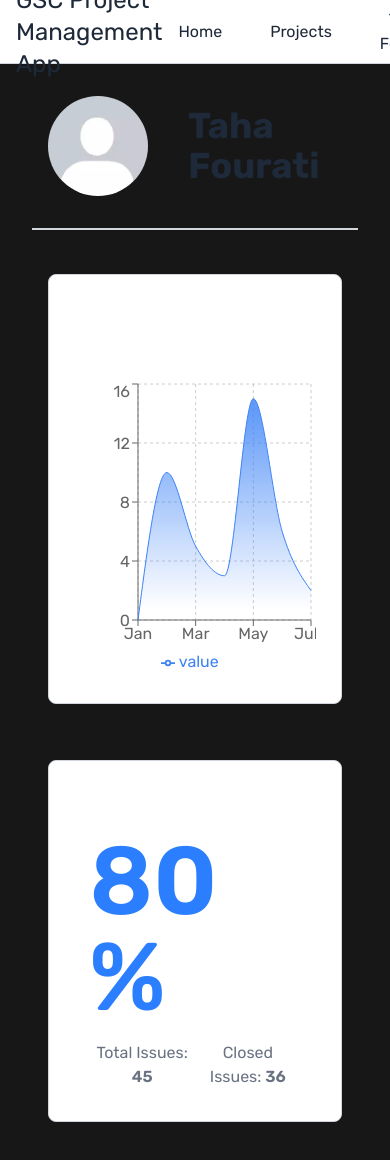
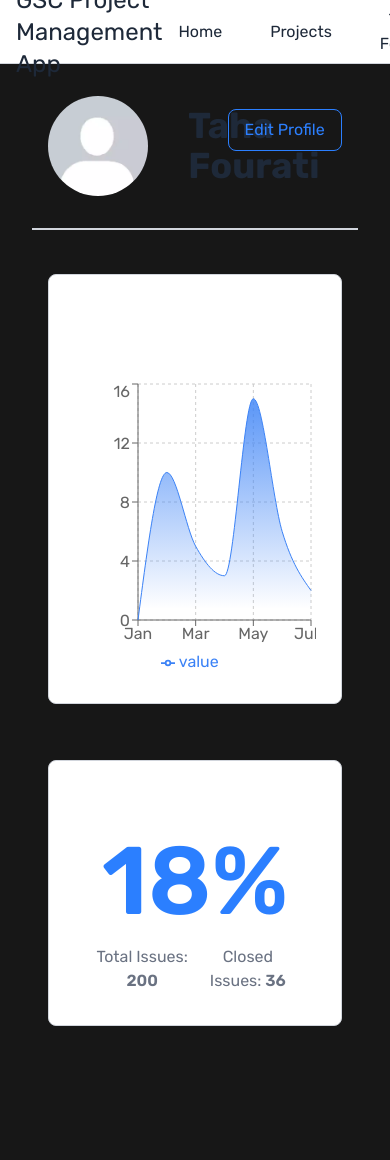
Before and after one commit to med-taha-fourati/gsc-project-management-app, a Next.js app: page /profile/taha in a window 390 px wide. Shown: the top 1160 px of the page. After the commit the page ends 1070 px from the top, so only its background shows below. Built offline with nearby package versions, Linux system fonts and the light colour scheme.

Commit message:
some responsiveness as well as profile page

```diff
--- a/src/app/page.js
+++ b/src/app/page.js
@@ -7,16 +7,8 @@ export default function Home() {
     <Navbar profileName={"Taha Fourati"}/>
     <div className="flex flex-col items-center justify-center w-full mt-[6rem] p-[2rem] overflow-scroll text-center">
       <h1 className="text-4xl font-bold text-gray-800 mb-4">Welcome to GSC Project Management App</h1>
-      <p className="text-lg text-gray-600 mb-8">Manage your projects efficiently and effectively.</p>
+      <p className="text-lg text-gray-600 mb-8">All in one solution for project tracking using Git as well as Jira for Scrum integration</p>
 
-    </div>
-
-    <div className="flex flex-col items-center justify-center w-full">
-      <Card />
-      <Card />
-      <Card />
-      <Card />
-      <Card />
     </div>
     </>
   );
--- a/src/app/profile/[name]/_components/IssuePercentageCard.jsx
+++ b/src/app/profile/[name]/_components/IssuePercentageCard.jsx
@@ -1,22 +1,46 @@
+"use client";
+
 import React from 'react'
 
-const IssuePercentageCard = () => {
+const IssuePercentageCard = ({totalIssues, closedIssues}) => {
+    const v_totalIssues = totalIssues || 45;
+    const v_closedIssues = closedIssues || 36;
   return (
+    <>
     <div className="bg-white rounded-lg border border-gray-300 p-6 my-3 w-full max-w-9/10 hover:shadow-xl transition-shadow duration-300">
         <h2 className="text-2xl font-bold mb-4">Issue Tracker</h2>
         <div className='flex justify-center items-center mx-4 my-4'>
-            <p className="text-blue-500 text-8xl font-semibold">{Math.round((36 / 45) * 100)} %</p>
+            <p className={`text-blue-500 text-8xl font-semibold animate-[counter_2s_ease-out_forwards] [counter-set:_num_var(--num)] before:content-[counter(num)]`}>%</p>
         </div>
 
         <div className="flex justify-between items-center text-center mx-4 my-2">
             <div className="w-1/2">
-                <p className="text-gray-500">Total Issues: <span className="font-semibold">45</span></p>
+                <p className="text-gray-500">Total Issues: <span className="font-semibold">{v_totalIssues}</span></p>
             </div>
             <div className="w-1/2">
-                <p className="text-gray-500">Closed Issues: <span className="font-semibold">36</span></p>
+                <p className="text-gray-500">Closed Issues: <span className="font-semibold">{v_closedIssues}</span></p>
             </div>
         </div>
     </div>
+    <style jsx>{`
+        @property --num {
+            syntax: "<integer>";
+            initial-value: 0;
+            inherits: false;
+        }
+
+
+        @keyframes counter {
+            from {
+                --num: 0;
+            }
+            to {
+                --num: ${Math.round((v_closedIssues / v_totalIssues) * 100)};
+            }
+        }
+    `}</style>
+
+    </>
   )
 }
 
--- a/src/app/profile/[name]/page.js
+++ b/src/app/profile/[name]/page.js
@@ -9,17 +9,24 @@ const profile = () => {
   return (
     <>
         <Navbar profileName={"Taha Fourati"} />
+
         <div className="flex flex-col items-center justify-center w-full mt-[4rem] p-[2rem] overflow-scroll">
-            <div className="flex justify-left items-center w-full max-w-9/10 mb-8">
-                <Image src={DefaultProfile} alt="Profile" width={100} height={100} className="rounded-full mr-4" />
-                <h1 className="text-4xl font-bold text-gray-800 ml-6">Taha Fourati</h1>
+            <div className="flex flex-row items-center justify-between w-full max-w-9/10 mb-8">
+              <div className="flex justify-left items-center w-full max-w-9/10">
+                  <Image src={DefaultProfile} alt="Profile" width={100} height={100} className="rounded-full mr-4" />
+                  <h1 className="text-4xl font-bold text-gray-800 ml-6">Taha Fourati</h1>
+              </div>
+
+              <div className="flex justify-end items-center w-full max-w-9/10 mb-8">
+                  <button className="bg-transparent border border-blue-500 text-blue-500 px-4 py-2 rounded-lg hover:text-white hover:bg-blue-600 transition duration-300">Edit Profile</button>
+              </div>
             </div>
 
             <hr className="w-full border border-gray-300"/>
 
             <div className="flex flex-col items-center w-full mt-8 md:flex-row md:justify-between md:items-start gap-8 md:max-w-9/10">
                 <Graph />
-                <IssuePercentageCard />
+                <IssuePercentageCard totalIssues={200} closedIssues={36}/>
             </div>
         </div>
     </>
--- a/src/app/projects/[id]/_components/Cards/IssueCard.jsx
+++ b/src/app/projects/[id]/_components/Cards/IssueCard.jsx
@@ -1,6 +1,8 @@
 "use client";
 
 import React, {useState} from 'react'
+import Image from 'next/image';
+import ProfileTemplate from '../../../../../../public/profile.webp';
 
 const IssueCard = ({title, description, open}) => {
     const [isOpen, setIsOpen] = useState(open);
@@ -16,12 +18,26 @@ const IssueCard = ({title, description, open}) => {
             )}
             </div>
             <p className="text-gray-500 mb-4">{description ?? "Description"}</p>
+            <div>
+              <div className="flex items-center justify-start mb-3">
+                <Image src={ProfileTemplate} alt="Profile" width={30} height={30} className="rounded-full inline-block mr-2" /><span>Lorem ipsum dolor sit amet, consectetur adipiscing elit, sed do eiusmod tempor incididunt ut labore et dolore magna aliqua. Ut enim ad minim veniam, quis nostrud exercitation ullamco laboris nisi ut aliquip ex ea commodo consequat. Duis aute irure dolor in reprehenderit in voluptate velit esse cillum dolore eu fugiat nulla pariatur. Excepteur sint occaecat cupidatat non proident, sunt in culpa qui officia deserunt mollit anim id est laborum.</span>
+              </div>
+              <div className="flex items-center justify-start mb-3">
+                <Image src={ProfileTemplate} alt="Profile" width={30} height={30} className="rounded-full inline-block mr-2" /><span>lorem ipsum</span>
+              </div>
+              <div className="flex items-center justify-start mb-3">
+                <Image src={ProfileTemplate} alt="Profile" width={30} height={30} className="rounded-full inline-block mr-2" /><span>lorem ipsum</span>
+              </div>
+            </div>
             <textarea className="w-full h-24 p-2 border border-gray-300 rounded-lg focus:outline-none focus:ring-2 focus:ring-blue-500" placeholder="Add a comment..."></textarea>
             <div className="flex justify-between items-center mt-4">
-            <div className="flex space-x-2">
-              <button className="bg-blue-500 text-white px-4 py-2 rounded-lg hover:bg-blue-600 transition duration-300">Comment</button>
-              <button className="bg-white text-gray-500 border border-gray-500 px-4 py-2 rounded-lg hover:bg-gray-600 hover:text-white transition duration-300">Comment And Close</button>
-            </div>
+              {open ? (<div className="flex space-x-2">
+                <button className="bg-blue-500 text-white px-4 py-2 rounded-lg hover:bg-blue-600 transition duration-300">Comment</button>
+                <button className="bg-white text-gray-500 border border-gray-500 px-4 py-2 rounded-lg hover:bg-gray-600 hover:text-white transition duration-300">Comment And Close</button>
+              </div>) : (<div>
+                <button className="bg-green-800 text-white px-4 py-2 rounded-lg hover:cursor-not-allowed" disabled>Issue Closed</button>
+              </div>)
+              }
 
               <div className="text-gray-500">
                 <p>Created by: <span className="font-semibold">Taha Fourati</span></p>
--- /dev/null
+++ b/src/app/projects/page.js
@@ -0,0 +1,23 @@
+import Navbar from "@/components/Navbar/Navbar";
+import Card from "@/components/Card/Card";
+
+export default function Projects() {
+  return (
+    <>
+    <Navbar profileName={"Taha Fourati"}/>
+    <div className="flex flex-col items-center justify-center w-full mt-[6rem] p-[2rem] overflow-scroll text-center">
+      <h1 className="text-6xl font-bold text-gray-800 mb-4">Your Projects</h1>
+      <p className="text-lg text-gray-600 mb-8">Manage your projects efficiently and effectively.</p>
+
+    </div>
+
+    <div className="flex flex-col items-center justify-center w-full">
+      <Card />
+      <Card />
+      <Card />
+      <Card />
+      <Card />
+    </div>
+    </>
+  );
+}
--- a/src/components/Navbar/Navbar.jsx
+++ b/src/components/Navbar/Navbar.jsx
@@ -10,7 +10,7 @@ const Navbar = ({profileName}) => {
     </div>
     <div className="navbar-items flex items-center space-x-4">
         <Link href="/"><button className="text-gray-800 px-4 py-2 rounded hover:bg-gray-300">Home</button></Link>
-        <Link href="/"><button className="text-gray-800 px-4 py-2 rounded hover:bg-gray-300">Projects</button></Link>
+        <Link href="/projects"><button className="text-gray-800 px-4 py-2 rounded hover:bg-gray-300">Projects</button></Link>
         <Link href="/profile/taha"><button className="text-gray-800 px-4 py-2 rounded hover:bg-gray-300">{profileName ?? "Profile"}</button></Link>
     </div>
     </div>
```
Also changed, not shown: src/app/profile/[name]/_components/AnimationCounter.css (added, +14 -0 lines).
